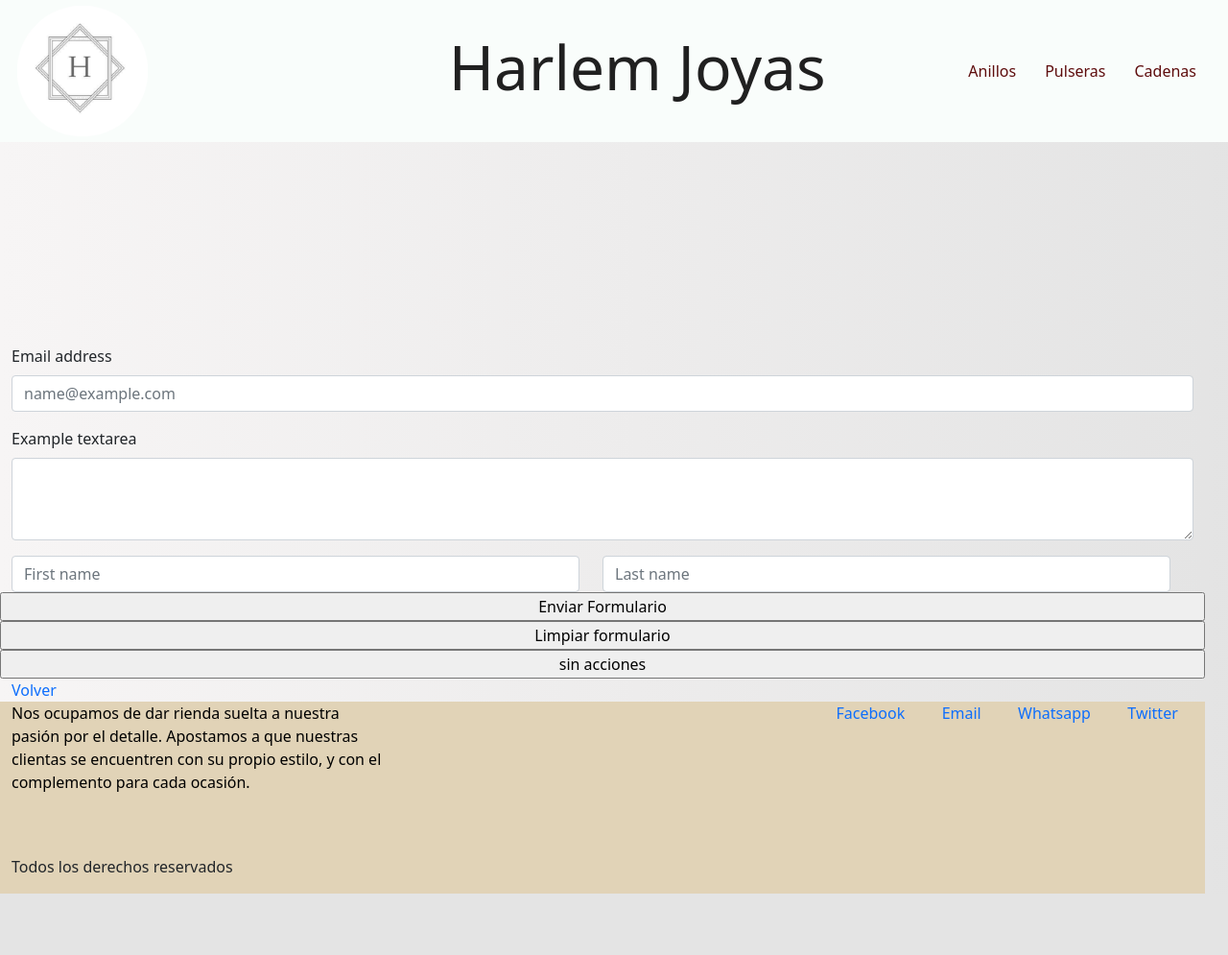
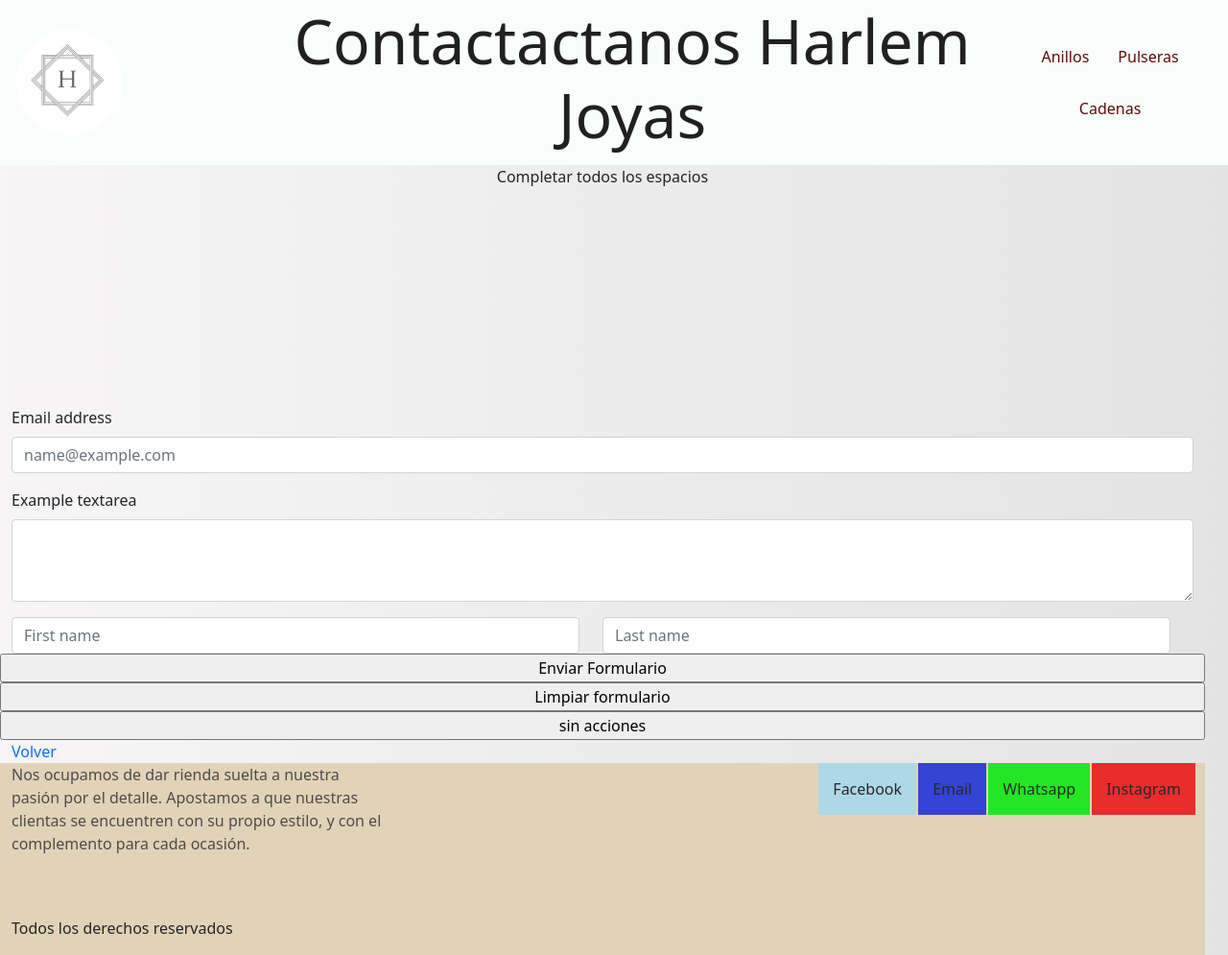
Before and after one commit to Alejo-Melgar/HARLEM, a website: page pagina/contacto.html in a window 1280 px wide. Shown: the whole page at 96% size. Before the commit the page ends 931 px from the top, so only its background shows below. Drawn offline with nearby package versions, Linux system fonts and the light colour scheme.

Commit message:
agregue sass II y seo

```diff
--- a/pagina/contacto.html
+++ b/pagina/contacto.html
@@ -6,13 +6,16 @@
     <meta http-equiv="X-UA-Compatible" content="IE=edge">
     <meta name="viewport" content="width=device-width, initial-scale=1.0">
     <title>contacto</title>
-    <link rel="shortcut icon" href="../multimedia/logo harlem2.png">
+    <link rel="shortcut icon" href="../multimedia/logo harlem2.png" alt="logo de harlem">
 
     <link href="https://cdn.jsdelivr.net/npm/bootstrap@5.1.3/dist/css/bootstrap.min.css" rel="stylesheet"
         integrity="sha384-1BmE4kWBq78iYhFldvKuhfTAU6auU8tT94WrHftjDbrCEXSU1oBoqyl2QvZ6jIW3" crossorigin="anonymous">
     <script src="https://cdn.jsdelivr.net/npm/bootstrap@5.1.3/dist/js/bootstrap.bundle.min.js"
         integrity="sha384-ka7Sk0Gln4gmtz2MlQnikT1wXgYsOg+OMhuP+IlRH9sENBO0LRn5q+8nbTov4+1p"
         crossorigin="anonymous"></script>
+
+    <meta name="keywords" content="joyas, telefono, ubicacion, whatsapp, informacion, contacto">
+    <meta name="description" content="Harlem Joyas. Tienda Online. Contacto Envíanos tu consulta o comentario y te responderemos a la brevedad. WhatsApp 5491144165929">
 
     <link rel="stylesheet" href="../estilos/styles.css">
 
@@ -29,7 +32,7 @@
                 </a>
             </div>
 
-            <h1 class="titulo_principal"> Harlem Joyas
+            <h1 class="titulo_principal" alt="Titulo"> Contactactanos Harlem Joyas
             </h1>
 
             <nav class="flex__navegador">
@@ -44,6 +47,8 @@
     </div>
 
     <main class="row col-12">
+
+        <p class="parrafo_main"> Completar todos los espacios </p>
 
         <img class="foto_anillo3" src="../multimedia/anillo.jpeg">
 
@@ -99,12 +104,12 @@
     </main>
 
     <footer id="footer" class="footer__grid row col-12">
-        <p class="parrafo_nosotros"> Nos ocupamos de dar rienda suelta a nuestra pasión por el detalle. Apostamos a que nuestras clientas se encuentren con su propio estilo, y con el complemento para cada ocasión.  </p>
+        <p class="parrafo_nosotros parrafo_especialnosotros"> Nos ocupamos de dar rienda suelta a nuestra pasión por el detalle. Apostamos a que nuestras clientas se encuentren con su propio estilo, y con el complemento para cada ocasión.  </p>
         <ul class="contactos_sociales">
-            <li><a href="facebook.com">Facebook</a></li>
-            <li><a href="email.com">Email</a></li>
-            <li><a href="whatsapp.com">Whatsapp</a></li>
-            <li><a href="twitter.com">Twitter</a></li>
+            <li><a href="https://www.facebook.com/ale.melgar.169" class="btn--facebook" >Facebook</a></li>
+            <li><a href="https://outlook.live.com/mail/0/" class="btn--email">Email</a></li>
+            <li><a href="https://web.whatsapp.com/" class="btn--whatsapp">Whatsapp</a></li>
+            <li><a href="https://instagram.com/harlemjoyas?igshid=YmMyMTA2M2Y=" class="btn--instagram">Instagram</a></li>
         </ul>
 
         <p class="reservados__derechos">Todos los derechos reservados</p>
--- a/scss/_contacto.scss
+++ b/scss/_contacto.scss
@@ -161,6 +161,23 @@ footer {
 }
 
 .contactos_sociales {
-    color: #000000;
     text-align: center;
+
+    ul {
+        display: flex;
+        justify-content: center;
+    }
+
+    li a {
+        display: inline-block;
+        color: rgb(41, 40, 40);
+        padding: 15px;
+    }
+
 }
+
+.parrafo_especialnosotros{
+    @extend .parrafo_nosotros;
+    border: 1% solid black;
+    color: rgb(77, 76, 76);
+}
--- a/scss/_variables.scss
+++ b/scss/_variables.scss
@@ -1 +1,36 @@
 $colorTitulo: #202020;
+
+
+$color: white;
+
+@each $color in blue,yellow,black {
+    .#{$color}{
+    color:#{$color};
+    }
+
+}
+
+
+$redes: (
+        facebook: lightblue,
+        email: rgb(52, 68, 213),
+        whatsapp: rgb(36, 230, 36),
+        instagram:rgb(233, 44, 44)
+);
+
+@each $red, $color in $redes {
+    .btn--#{$red} {
+        background-color: $color;
+    }
+}
+
+
+@mixin flexbox ($flex, $direction, $justify){
+    display: $flex;
+    flex-direction: $direction;
+    justify-content: $justify;
+}
+
+.parrafo_main{
+    @include flexbox(flex, row, center)
+}
```
Also changed, not shown: index.html (+8 -6 lines), pagina/anillos.html (+9 -6 lines), pagina/cadenas.html (+9 -6 lines), pagina/pulseras.html (+10 -7 lines), estilos/styles.css.
